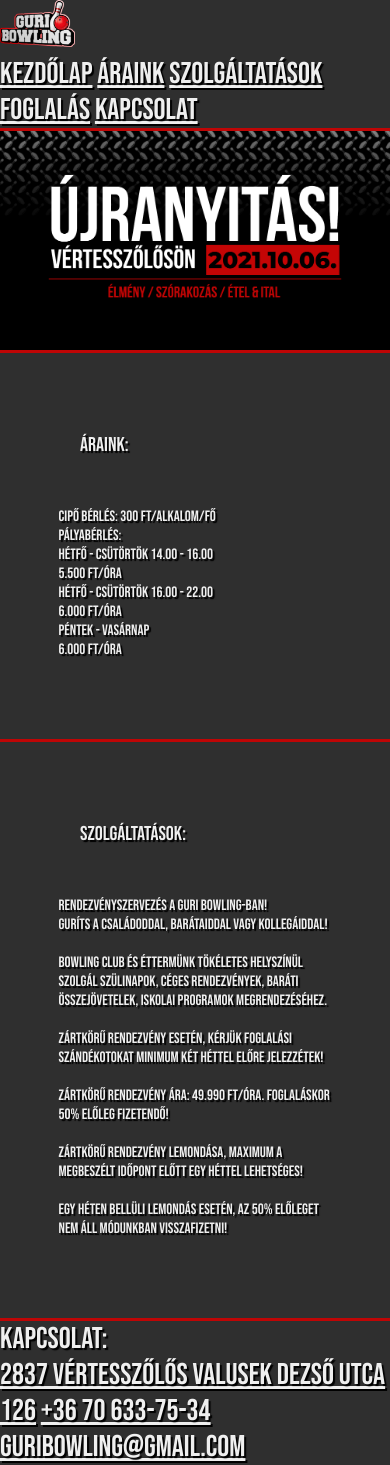
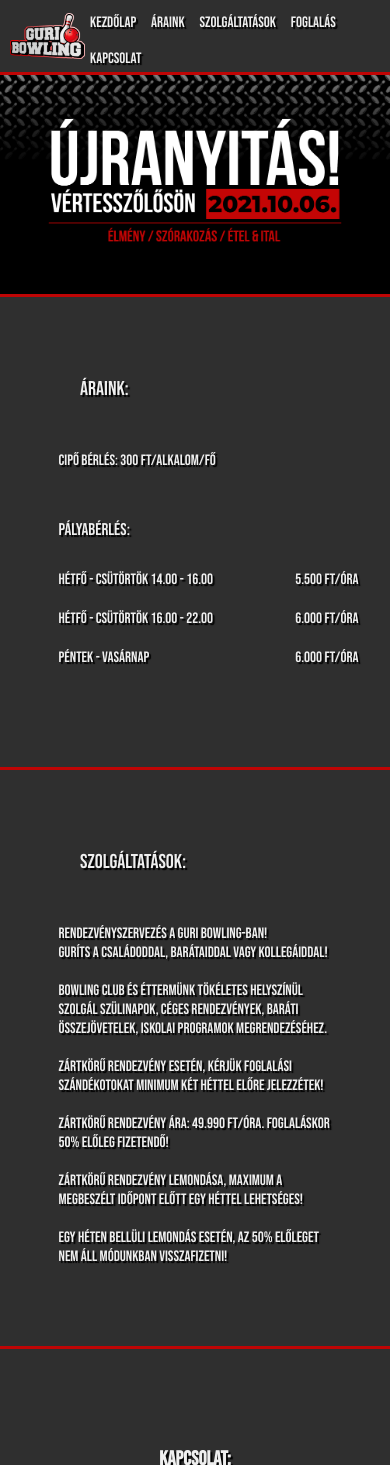
Before and after one commit to picigoja/guri-bowling-website, a Flask app: page / in a window 390 px wide. Shown: the top 1465 px of the page. Run offline with Flask 2, Linux system fonts and the light colour scheme.

Commit message:
mobile css

```diff
--- a/static/css/main.css
+++ b/static/css/main.css
@@ -2,6 +2,16 @@
     --background-color-1: #424B54;
     --text-color: #EFEFEF;
     --alt-color: #BF0505;
+}
+
+#introduction {
+        align-items: center;
+    }
+
+#introduction img {
+    margin: 0;
+    width: 100%;
+    height: auto;
 }
 
 @media only screen and (min-width: 810px) {
@@ -231,9 +221,122 @@
         border-bottom: solid var(--alt-color) 3px;
     }
 
+    #headline {
+        position: sticky;
+        top: 0;
+        z-index: 0;
+        overflow: hidden;
+        flex-direction: row;
+        justify-content: space-between;
+        align-items: center;
+    }
+
+    #logo {
+        display: flex;
+        align-items: center;
+        flex-direction: column;
+        margin: 10px 0 10px 10px;
+
+    }
+
     #logo img {
         width: 75px;
         height: auto;
     }
 
+    #logo p {
+        width: max-content;
+    }
+
+    #head_buttons {
+        margin: 0 5px 0 0;
+        width: max-content;
+    }
+
+    #head_buttons a:hover {
+        padding-bottom: 0.3rem;
+        border-bottom: solid var(--alt-color) 3px;
+    }
+
+    #head_buttons a {
+        text-decoration: none;
+        margin: 0 5px 0 5px;
+        font-weight: lighter;
+        font-size: 15px;
+    }
+
+    #small_title {
+        font-size: 17px;
+        margin: 50px 0 30px 0;
+    }
+
+    .prices_dates {
+        display: flex;
+        flex-direction: row;
+        justify-content: space-between;
+        width: 300px;
+        margin-bottom: 20px;
+    }
+
+    #reservation {
+        min-height: 400px;
+        align-items: center;
+        flex-direction: column;
+    }
+
+    #reservation iframe {
+        align-self: center;
+        width: 600px;
+        height: 600px;
+        margin-bottom: 80px;
+    }
+
+    #reservation #contacts {
+        display: flex;
+        align-items: center;
+        flex-direction: column;
+        justify-content: space-evenly;
+        width: 100%;
+        min-width: max-content;
+        margin: 80px 0 80px 0;
+    }
+
+    #reservation p {
+        font-size: 20px;
+        font-weight: bold;
+        margin-top: 25%;
+    }
+
+    #reservation a {
+        font-size: 15px;
+        text-decoration: none;
+        border: solid var(--alt-color) 2px;
+        border-radius: 3rem;
+        padding: 0.75rem 0.75rem;
+        width: max-content;
+        margin: 10px 0 10px 0;
+    }
+
+    #maps iframe {
+        width: inherit;
+        height: 300px;
+    }
+
+    #bottomline {
+        background-color: #DFDFDF;
+        display: flex;
+        flex-direction: row;
+        justify-content: space-between;
+        align-items: center;
+        height: 40px;
+
+    }
+
+    #bottomline p {
+        margin: 0 20px 0 20px;
+        color: #1F1F1F;
+        background: none;
+        text-shadow: none;
+    }
+
 }
```
Also changed, not shown: other parts of static/css/main.css (+23 -43 lines), requirements.txt (added, +7 -0 lines).
